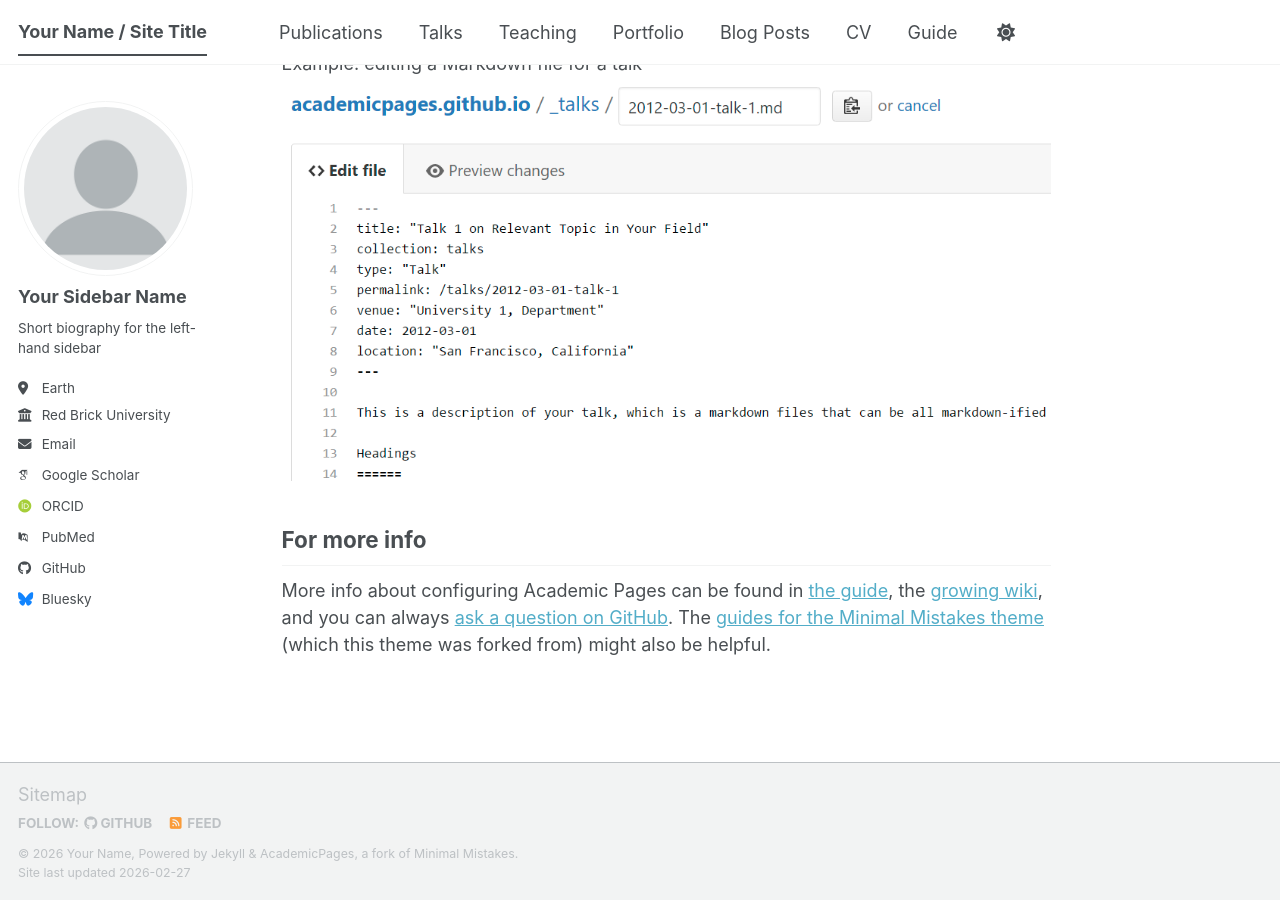
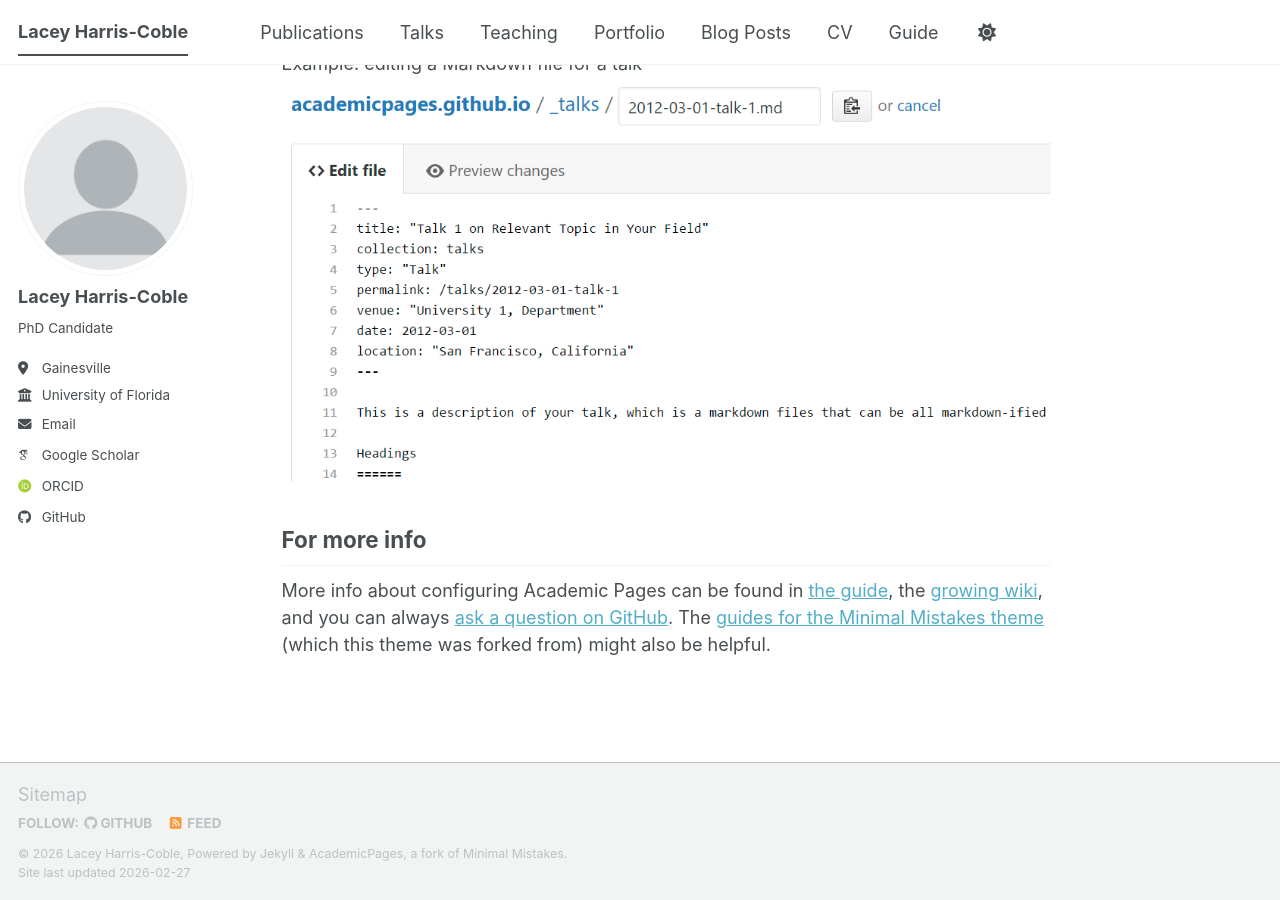
Before and after one commit to lharriscoble/lharriscoble.github.io, a Jekyll site: the page built from _pages/about.md, in a window 1280 px wide and 900 px high, scrolled down 2720 px. Built offline with Jekyll 4.4.1, drawn with Linux system fonts in a browser that asks for light colours; some web fonts are replaced; a script bundle is joined from its source files by our own code; library files that are not in the unit come from our copies.

Commit message:
Update _config.yml

```diff
--- a/_config.yml
+++ b/_config.yml
@@ -9,14 +9,14 @@
 # Basic Site Settings
 locale                   : "en-US"
 site_theme               : "default" # The available themes options are "default", "air", "sunrise", "mint", "dirt" and "contrast"
-title                    : "Your Name / Site Title"
+title                    : "Lacey Harris-Coble"
 title_separator          : "-"
-name                     : &name "Your Name"
-description              : &description "Your Name's academic portfolio"   # Update this with a general description of your site, this is the default if not overridden by a page
-url                      : https://academicpages.github.io # The base hostname & protocol for your site e.g. "https://[your GitHub username].github.io",
+name                     : &name "Lacey Harris-Coble"
+description              : &description "Lacey's academic portfolio"   # Update this with a general description of your site, this is the default if not overridden by a page
+url                      : https://lharriscoble.github.io # The base hostname & protocol for your site e.g. "https://[your GitHub username].github.io",
                                                            # or if you already have some other page hosted on Github then use "https://[your GitHub username].github.io/[Your Repo Name]"
 baseurl                  : "" # the subpath of your site, e.g. "/blog"
-repository               : "academicpages/academicpages.github.io"
+repository               : "lharriscoble.github.io"
 
 # Site Author - The following control what appear as part of the author content on the side bar.
 #               If a field is blank the icon and link will not appear, otherwise it will be shown.
@@ -24,13 +24,13 @@
 author:
   # Biographic information
   avatar           : "profile.png"
-  name             : "Your Sidebar Name"
+  name             : "Lacey Harris-Coble"
   pronouns         : # example: "she/her"
-  bio              : "Short biography for the left-hand sidebar"
-  location         : "Earth"
-  employer         : "Red Brick University"
+  bio              : "PhD Candidate"
+  location         : "Gainesville"
+  employer         : "University of Florida"
   uri              : # URL
-  email            : "none@example.org"
+  email            : "lharriscoble@ufl.edu"
 
   # Academic websites
   academia         : # URL
@@ -41,7 +41,7 @@
   orcid            : "https://orcid.org/yourorcidurl"
   semantic         : # URL
   ssrn             : # URL
-  pubmed           : "https://www.ncbi.nlm.nih.gov/pubmed/?term=john+snow"
+  pubmed           : #"https://www.ncbi.nlm.nih.gov/pubmed/?term=john+snow"
   researchgate     : # URL
   scopus           : # URL
   zotero           : # URL
@@ -57,7 +57,7 @@
 
   # Social media
   artstation       : # Username
-  bluesky          : "bsky.app" # Replace this with you Bluesky username
+  bluesky          : #"bsky.app" # Replace this with you Bluesky username
   facebook         : # Username
   flickr           : # Username
   foursquare       : # Username
```
